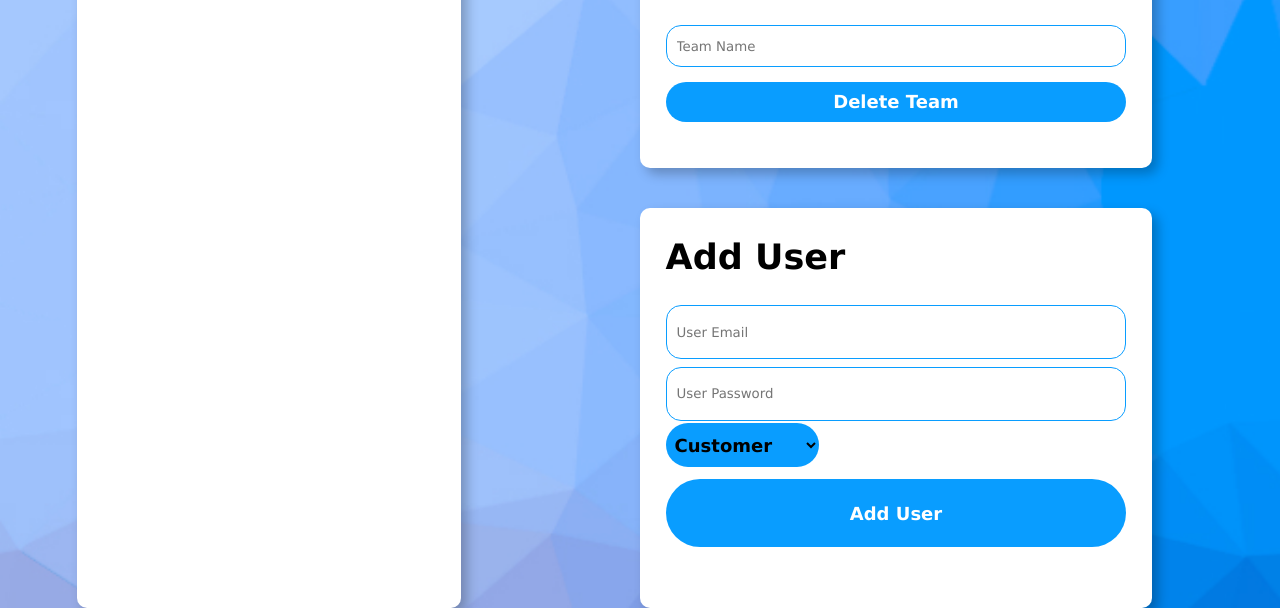
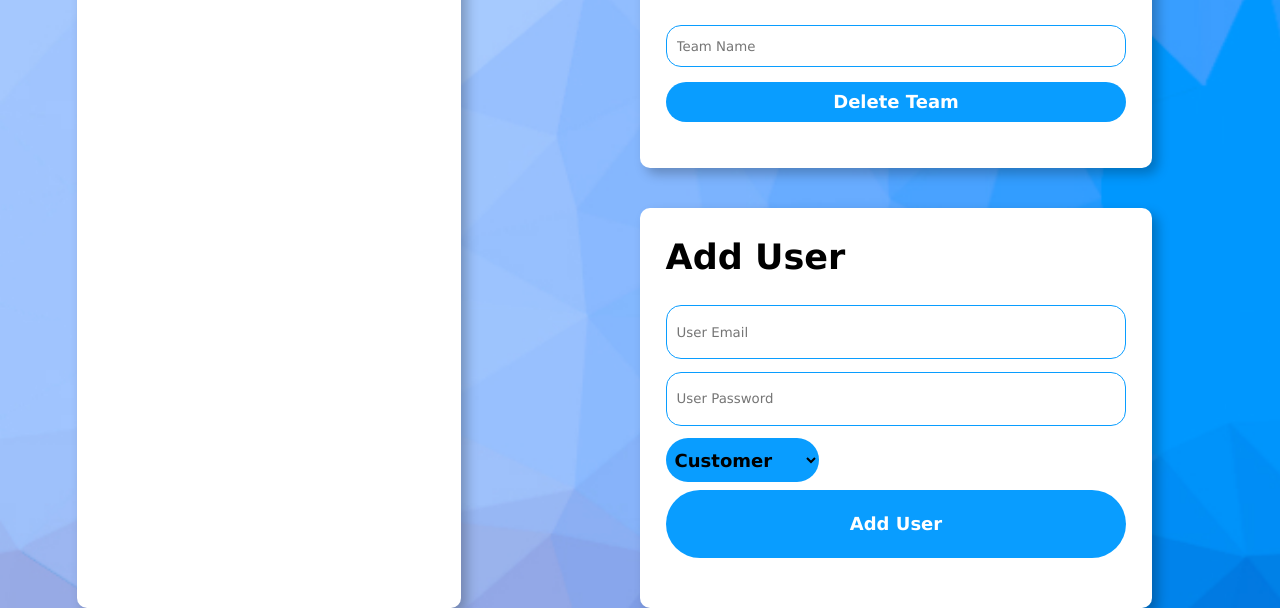
Before and after one commit to C-L-South/Test_BPA_Southlake, a website: page website_screens/admin_page/Admin_home_index.html in a window 1280 px wide. Shown: the part 512-1120 px from the top of the page. Drawn offline with Linux system fonts and the light colour scheme; no server answers.

Commit message:
Update Admin_home_style.css

```diff
--- a/css/Admin_home_style.css
+++ b/css/Admin_home_style.css
@@ -206,7 +206,7 @@ body {
 .adduserpassword {
     position: absolute;
     margin-left: 5%;
-    margin-top: 31%;
+    margin-top: 32%;
     width: 85.6%;
     height: 13%;
     border-radius: 15px;
@@ -216,7 +216,7 @@ body {
 }
 .adduserselect {
     position: absolute;
-    margin-top: 42%;
+    margin-top: 45%;
     margin-left: 5%;
     height: 11%;
     width: 30%;
@@ -233,7 +233,7 @@ body {
 }
 .adduserbtn {
     position: absolute;
-    margin-top: 53%;
+    margin-top: 55%;
     margin-left: 5%;
     height: 17%;
     width: 90%;
```
